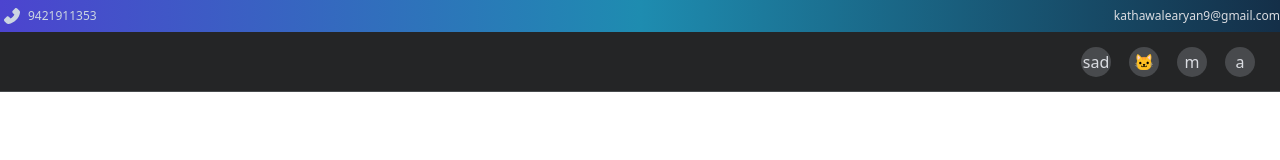
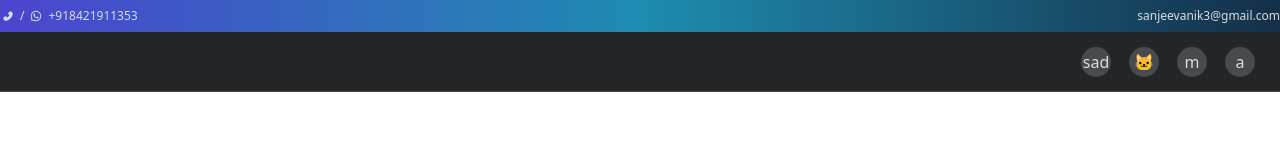
Before and after one commit to kiritocode1/GurukulSarvaVidyaNiketan, a React (Create React App) app in the folder gurukul-sarva-vidya-niketan/: page / in a window 1280 px wide. Shown: the top 160 px of the page. Built offline with nearby package versions, Linux system fonts and the light colour scheme.

Commit message:
whatsapp integration done

```diff
--- a/gurukul-sarva-vidya-niketan/src/MainPageComponents/MainNavPageCarousal.js
+++ b/gurukul-sarva-vidya-niketan/src/MainPageComponents/MainNavPageCarousal.js
@@ -1,14 +1,16 @@
 import React from "react";
-import { AiFillPhone } from "react-icons/ai";
+import { AiFillPhone,AiOutlineWhatsApp } from "react-icons/ai";
 
 const MainPageGreenPart = (props) => {
     return (<div className="flex w-full h-[2.0rem] bg-gradient-to-l from-[#142f48]    via-[#1e8cb0]  to-[#4c44cf]  text-slate-300 font-mon justify-between items-center text-xs   transition ease-in-out duration-700 delay-1000">
         <div className="flex gap-1 items-center hover:text-white cursor-pointer">
-            <AiFillPhone className="h-5 w-6"/>
-            {props.phoneno}
+            <a href={`https://wa.me/${props.phoneno}`} className="flex gap-1 items-center hover:text-white cursor-pointer">
+            <AiFillPhone className="h-3 w-4" />/<AiOutlineWhatsApp className="h-3 w-4"/>
+                {props.phoneno}
+            </a>
         </div>
         <div className="hover:text-white cursor-pointer">
-            <a href="mailto: sanjeevanik3@gmail.com">
+            <a href={`mailto: ${props.email}`}>
                 {props.email}
             </a>
         </div>
--- a/gurukul-sarva-vidya-niketan/src/NavBar/Navbar.js
+++ b/gurukul-sarva-vidya-niketan/src/NavBar/Navbar.js
@@ -30,7 +30,7 @@ const NavbarComponent = (props) => {
 const Navbar = (props) => {
     return (
         <>
-            <MainPageGreenPart phoneno="9421911353" email="kathawalearyan9@gmail.com"/>
+            <MainPageGreenPart phoneno="+918421911353" email="sanjeevanik3@gmail.com"/>
             <div className="navbar">
                 <ul className="navbar-nav">
                     {props.children}
```
